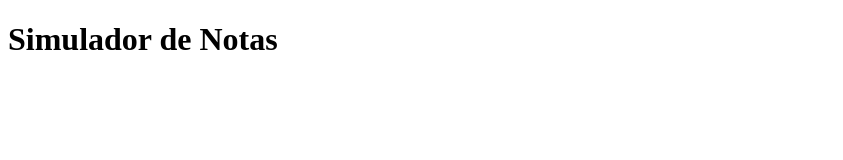
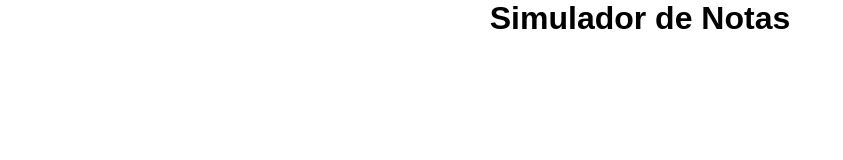
Before and after one commit to SilvaIgorDosSantos/simulador-notas, a plain HTML site: page index.html in a window 1280 px wide. Shown: the whole page, without its empty margins (0-843 px from the left). Drawn offline with Linux system fonts and the light colour scheme.

Commit message:
Add style to project

```diff
--- a/css/index.css
+++ b/css/index.css
@@ -0,0 +1,25 @@
+* {
+    margin: 0;
+    padding: 0;
+    font-family: Arial, Helvetica, sans-serif;
+    box-sizing: border-box;
+}
+
+.container {
+    height: 70vh;
+    width: 100vw;
+    padding-top: 100px;
+    display: flex;
+    flex-direction: row;
+    justify-content: space-between;
+}
+
+h1 {
+    text-align: center;
+}
+
+.notas, .resultados {
+    height: 100%;
+    width: 50%;
+    margin: 0 50px 0 50px;
+}
--- a/index.html
+++ b/index.html
@@ -9,5 +9,14 @@
 </head>
 <body>
     <h1>Simulador de Notas</h1>
+
+    <div class="container">
+        <div class="notas">
+
+        </div>
+        <div class="resultados">
+
+        </div>
+    </div>
 </body>
 </html>
```
